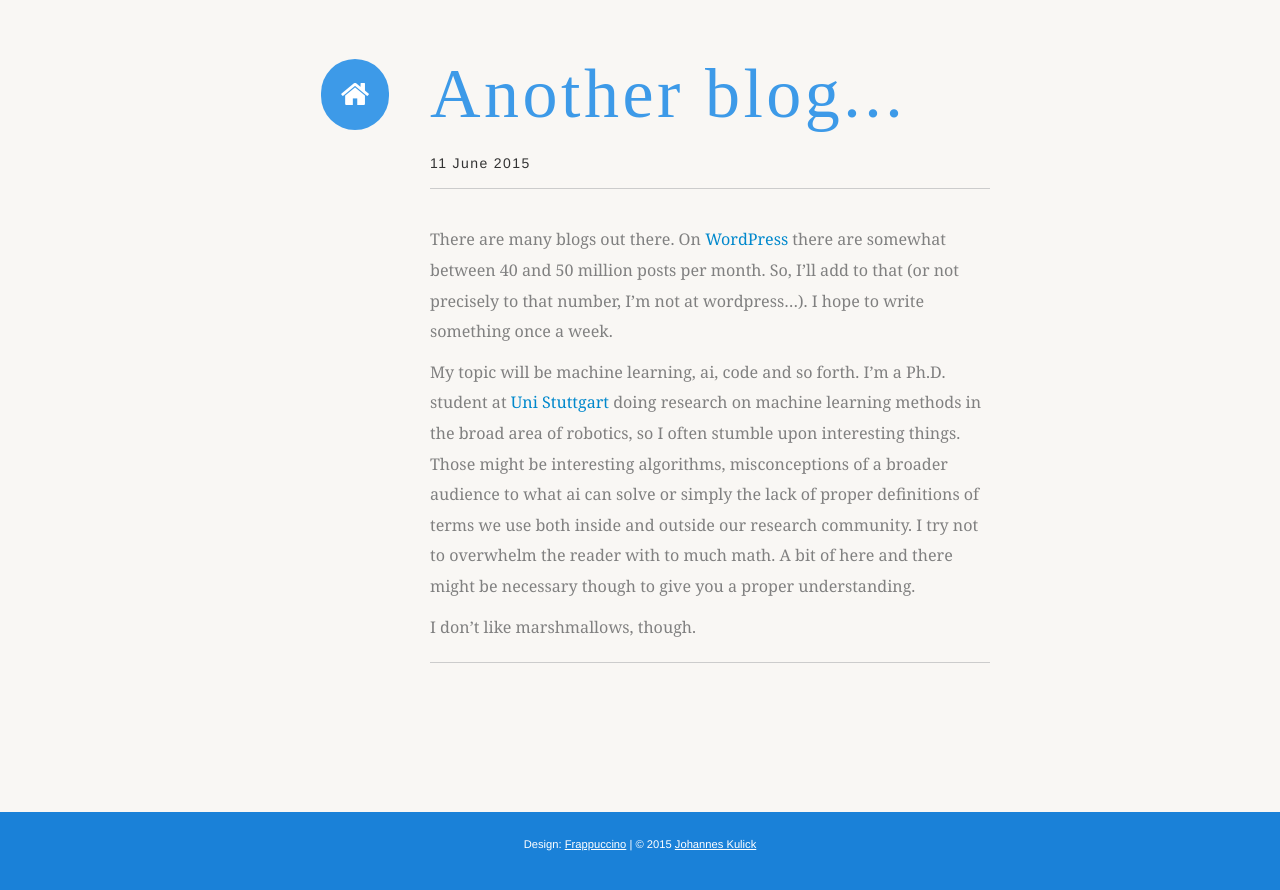
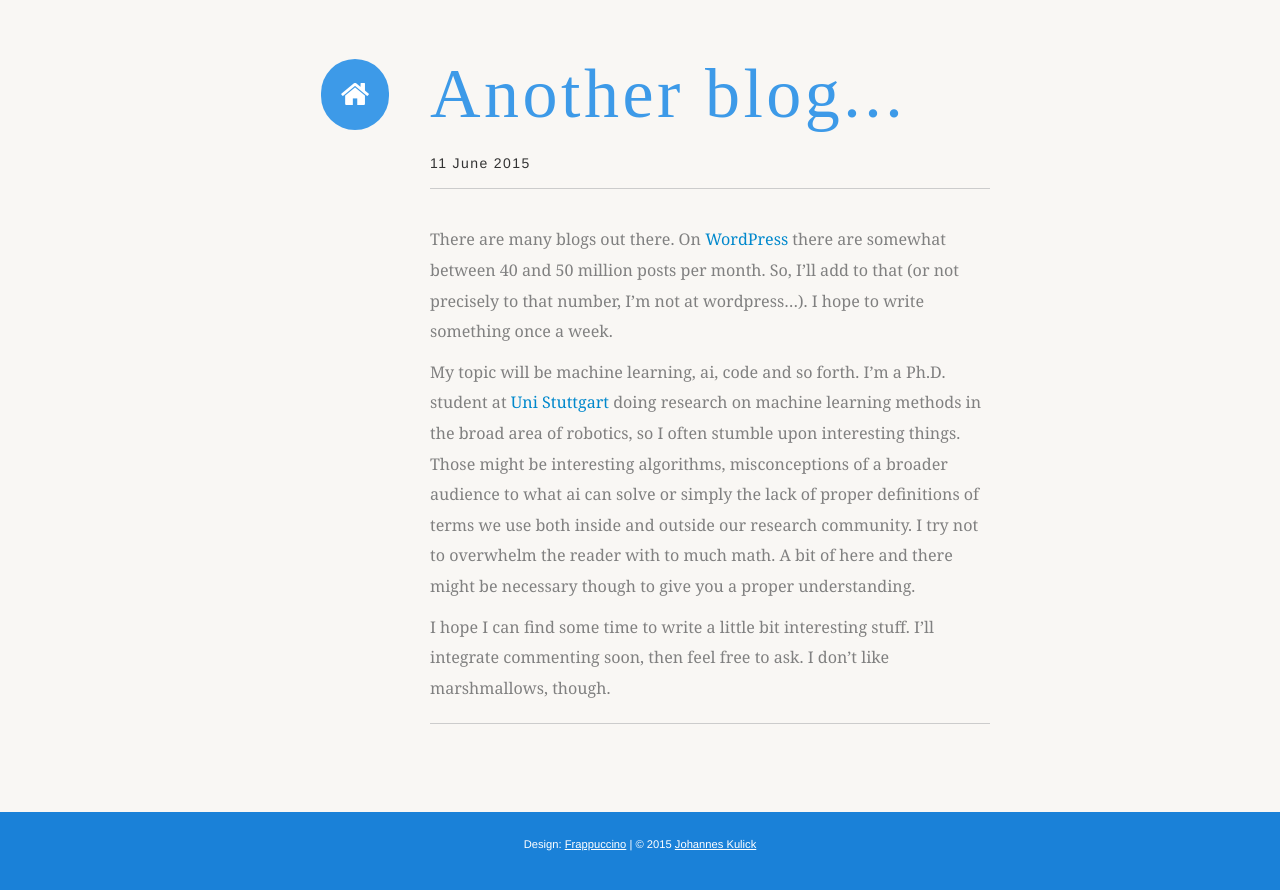
Before and after one commit to hildensia/hildensia.github.io, a Jekyll site: the page built from _posts/2015-06-11-another_blog.md, in a window 1280 px wide. Shown: the top 890 px of the page. Built offline with Jekyll 4.4.1, drawn with Linux system fonts in a browser that asks for light colours; some web fonts are replaced.

Commit message:
nicer ending

```diff
--- a/_posts/2015-06-11-another_blog.md
+++ b/_posts/2015-06-11-another_blog.md
@@ -16,4 +16,6 @@ of terms we use both inside and outside our research community. I try not to
 overwhelm the reader with to much math. A bit of here and there might be
 necessary though to give you a proper understanding.
 
-I don't like marshmallows, though.
+I hope I can find some time to write a little bit interesting stuff. I'll
+integrate commenting soon, then feel free to ask. I don't
+like marshmallows, though.
```
